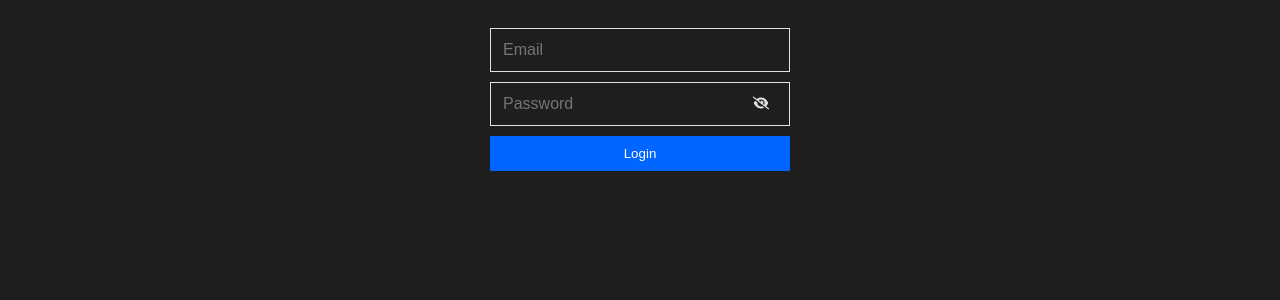
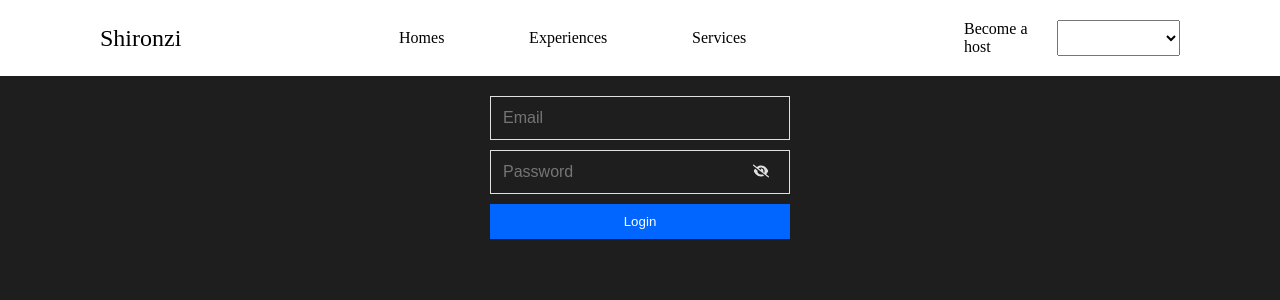
Before and after one commit to shironzi/real-estate-app, a React (Create React App) app in the folder frontend/: page /login in a window 1280 px wide. Shown: the top 300 px of the page. Built offline with nearby package versions, Linux system fonts and the light colour scheme; no server answers.

Commit message:
feat: Implement Navbar and Home components with routing

```diff
--- a/frontend/src/App.tsx
+++ b/frontend/src/App.tsx
@@ -1,12 +1,14 @@
 import { BrowserRouter as Router, Routes, Route } from "react-router-dom";
 import Login from "./auth/Login";
-import Home from "./Home";
+import Home from "./Home/Home";
+import Navbar from "./Navbar";
 
 function App() {
   return (
     <Router>
       <div>
         {/* Navbar */}
+        <Navbar />
         <Routes>
           <Route path="/" element={<Home />} />
           <Route path="/login" element={<Login />} />
--- /dev/null
+++ b/frontend/src/Navbar.tsx
@@ -0,0 +1,42 @@
+import { Link } from "react-router-dom";
+
+import "./styles/Navbar.css";
+
+const Navbar = () => {
+  return (
+    <nav>
+      {/* Logo */}
+      <Link to={"/"} className="logo link">
+        Shironzi
+      </Link>
+      <div className="nav-mid">
+        <Link to={"./Properties/Explore.tsx"} className="link">
+          Homes
+        </Link>
+        <Link to={"./Properties/Explore.tsx"} className="link">
+          Experiences
+        </Link>
+        <Link to={"./Properties/Explore.tsx"} className="link">
+          Services
+        </Link>
+      </div>
+
+      <div className="nav-account">
+        <Link to={"./auth/Register.tsx"} className="link">
+          Become a host
+        </Link>
+        <select name="" id="">
+          <option value=""></option>
+          <option value="">Help Center</option>
+          <option value="">Become a Host</option>
+          <option value="">Refer a Host</option>
+          <option value="">Find a Co-Host</option>
+          <option value="">Gift Cards</option>
+          <option value="">Log in or Sign up</option>
+        </select>
+      </div>
+    </nav>
+  );
+};
+
+export default Navbar;
--- /dev/null
+++ b/frontend/src/auth/Register.tsx
@@ -0,0 +1,4 @@
+const Register = () => {
+  return <div></div>;
+};
+export default Register;
--- /dev/null
+++ b/frontend/src/styles/Navbar.css
@@ -0,0 +1,31 @@
+nav {
+    display: flex;
+    flex-direction: row;
+    justify-content: space-between;
+    padding: 20px 100px;
+    background-color: #fff;
+    align-items: center;
+}
+
+.link {
+    text-decoration: none;
+    color: #000;
+    cursor: pointer;
+}
+
+.logo {
+    font-size: 24px;
+}
+
+.nav-mid{
+    width: 40%;
+    justify-content: space-around;
+    display: flex;
+}
+
+.nav-account {
+    width: 20%;
+    display: flex;
+    justify-content: space-around;
+    align-self: flex-end;
+}
--- a/frontend/src/styles/global.css
+++ b/frontend/src/styles/global.css
@@ -1,5 +1,8 @@
 body {
     background-color: #1E1E1E;
+    margin: 0;
+    padding: 0;
+    box-sizing: border-box;
 }
 
 input:focus {
```
Also changed, not shown: frontend/src/Home/Home.tsx (renamed from frontend/src/Home.tsx).
